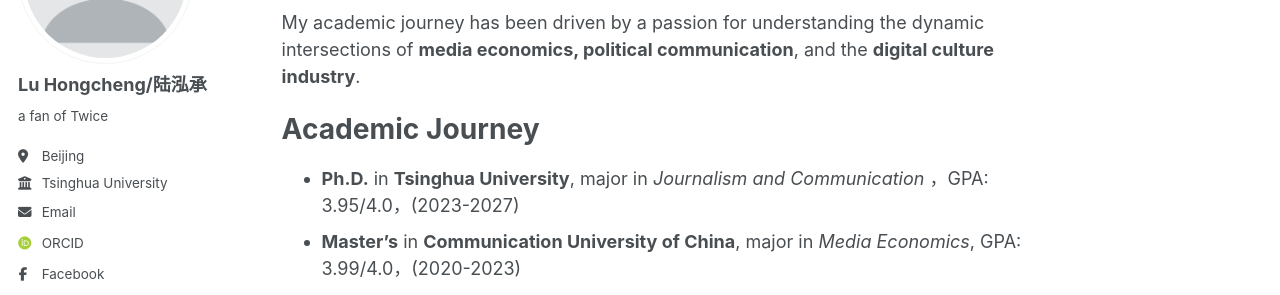
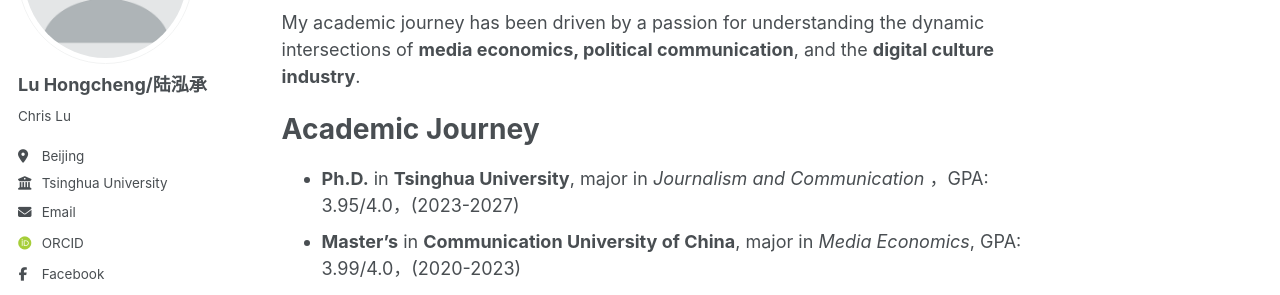
Before and after one commit to chrislu2016/ChrisLu, a Jekyll site: the page built from _pages/about.md, in a window 1280 px wide. Shown: the part 217-512 px from the top of the page. Built offline with Jekyll 4.4.1, drawn with Linux system fonts in a browser that asks for light colours; some web fonts are replaced.

Commit message:
Update _config.yml

```diff
--- a/_config.yml
+++ b/_config.yml
@@ -24,7 +24,7 @@
   avatar           : "Profile.png"
   name             : "Lu Hongcheng/陆泓承"
   pronouns         :  ##example: "He"
-  bio              : "a fan of Twice"
+  bio              : "Chris Lu"
   location         : "Beijing"
   employer         : "Tsinghua University"
   uri              : # URL
@@ -76,7 +76,7 @@
 # Publication Category - The following the list of publication categories and their headings
 publication_category:
   books:
-    title: 'Books'
+    title: 'Chinese Journal Articles'
   manuscripts:
     title: 'Journal Articles'
   conferences:
```
